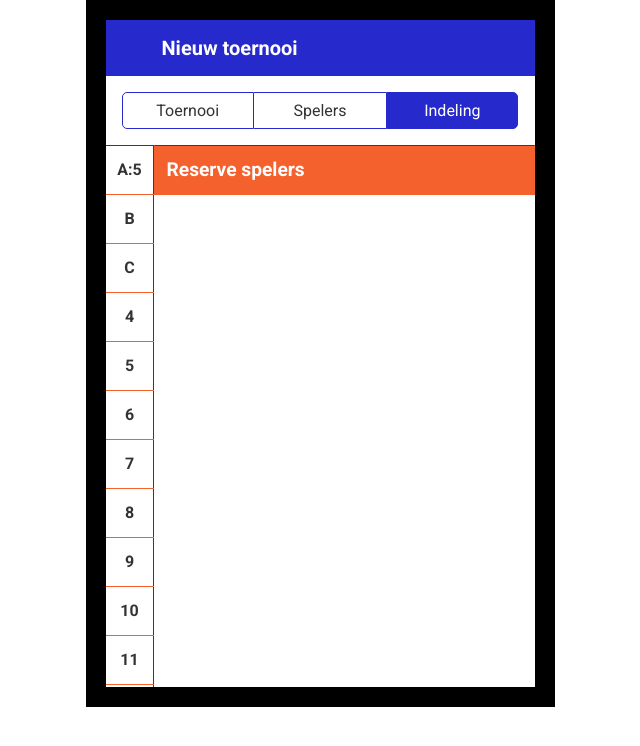
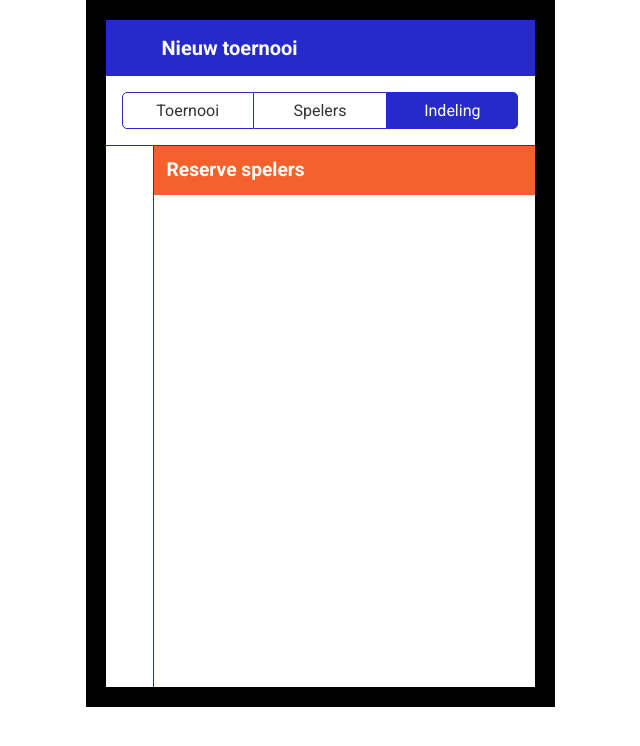
Before and after one commit to NTTB/club-tournament, a Svelte app: page / in a window 1280 px wide. Both pictures are taken after a click on the element "Indeling". Shown: the top 746 px of the page, without its empty margins (320-960 px from the left). Built offline with nearby package versions, Linux system fonts and the light colour scheme; some icons are missing.

Commit message:
Calculate the name of the poule

```diff
--- a/src/Pages/Poule.svelte
+++ b/src/Pages/Poule.svelte
@@ -1,14 +1,24 @@
 <script lang="ts">
   import { fade, slide } from "svelte/transition";
   import { tournamentPlayers } from "../data/tournament-player";
-  import { poules } from "../data/poule";
+  import { poules, createNewPoule } from "../data/poule";
+  import type { TournamentPlayer } from "../data/tournament-player";
+  import type { Poule } from "../data/poule";
   import PoulePlayerCard2 from "../Common/PoulePlayerCard2.svelte";
   import MdMoreVert from "svelte-icons/md/MdMoreVert.svelte";
   import Hint from "../Common/Hint.svelte";
+  import { xlink_attr } from "svelte/internal";
 
   let showCard = false;
 
-  let currentPlayers = [];
+  let currentPouleIndex = -1;
+
+  let currentPlayers: TournamentPlayer[] = [];
+  let currentPoules: Poule[] = [];
+
+  $: {
+    currentPoules = $poules;
+  }
 
   $: {
     let placedPlayersIds = $poules
@@ -30,8 +40,28 @@
     showCard = false;
   }
 
-  function onPouleChanged() {
-    confirm("Do you want to move the player to another poule?");
+  function createPoule() {
+    createNewPoule();
+  }
+  function deletePoule() {}
+  function movePlayer() {}
+
+  function getPouleName(n: number) {
+    var numbers = [];
+    do {
+      n -= 1; // Start at 1
+      var remainder = n % 26;
+      numbers.unshift(remainder);
+      n -= remainder;
+      n /= 26;
+    } while (n != 0);
+
+    var alpha = "ABCDEFGHIJKLMNOPQRSTUVWXYZ";
+    var letters = [];
+    numbers.forEach((element) => {
+      letters.push(alpha.charAt(element));
+    });
+    return letters.join("");
   }
 </script>
 
@@ -175,25 +205,13 @@
 <div class="container">
   <div class="left">
     <div class="left__center" class:noscroll={showCard}>
-      <div class="tab">A:5</div>
-      <div class="tab">B</div>
-      <div class="tab">C</div>
-      <div class="tab">4</div>
-      <div class="tab">5</div>
-      <div class="tab">6</div>
-      <div class="tab">7</div>
-      <div class="tab">8</div>
-      <div class="tab">9</div>
-      <div class="tab">10</div>
-      <div class="tab">11</div>
-      <div class="tab">12</div>
-      <div class="tab">13</div>
-      <div class="tab">14</div>
-      <div class="tab">ZZ:20</div>
+      {#each currentPoules as poule}
+        <div class="tab">{poule.name}:{poule.players.length}</div>
+      {/each}
     </div>
     <div class="left__bottom">
-      <div class="tab new">+</div>
-      <div class="tab active">R</div>
+      <div class="tab new" on:click={createPoule}>+</div>
+      <div class="tab active" on:click={() => (currentPouleIndex = -1)}>R</div>
     </div>
   </div>
   <div class="right">
--- a/src/data/poule.ts
+++ b/src/data/poule.ts
@@ -18,12 +18,45 @@ export let META = { nextId: 1 };
 
 export const poules = writable<Poule[]>([]);
 try {
-    const pouleData = JSON.parse(localStorage.getItem("data.poules")) as Poule[];
+  const pouleData = (JSON.parse(localStorage.getItem("data.poules")) || []) as Poule[];
   poules.set(pouleData || []);
-}catch{
+  META.nextId = pouleData.length ? (pouleData[pouleData.length - 1].index + 1) : 1;
+} catch {
   console.info("No previous data");
 }
 
 poules.subscribe(values => {
   localStorage.setItem("data.poules", JSON.stringify(values, undefined, 2));
 });
+function generatePouleName(n: number) {
+  var numbers = [];
+  do {
+    n -= 1; // Start at 1
+    var remainder = n % 26;
+    numbers.unshift(remainder);
+    n -= remainder;
+    n /= 26;
+  } while (n != 0);
+
+  var alpha = "ABCDEFGHIJKLMNOPQRSTUVWXYZ";
+  var letters = [];
+  numbers.forEach((element) => {
+    letters.push(alpha.charAt(element));
+  });
+  return letters.join("");
+}
+
+export function createNewPoule() {
+  var newPouleId = META.nextId;
+  META.nextId++;
+  poules.update(collection => {
+    var poule: Poule = {
+      index: newPouleId,
+      name: generatePouleName(newPouleId),
+      players: []
+    };
+    collection.push(poule);
+    return collection;
+  });
+
+}
```
Lines whose indentation alone changed are shown as unchanged.
